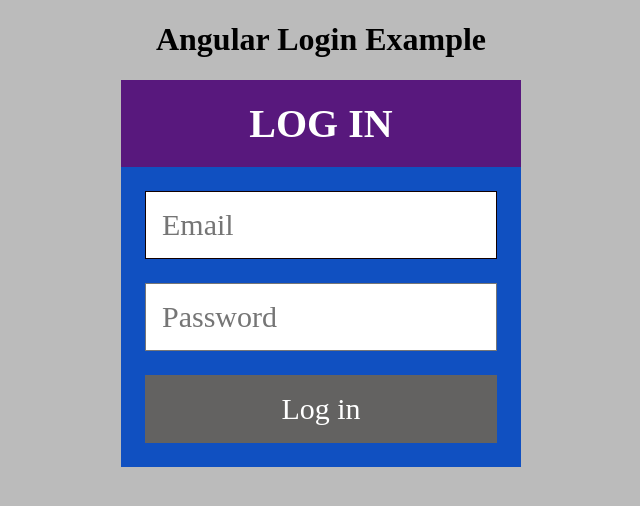
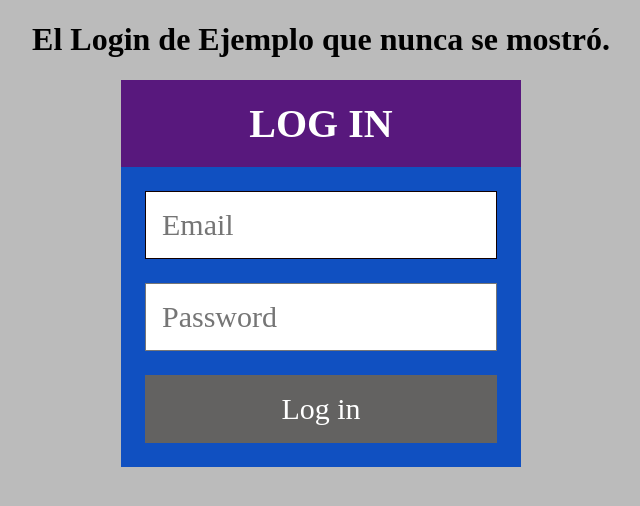
Before and after one commit to Frangar1998/TestingAngularJasmine, an Angular app in the folder angularLogin/: page /login in a window 1280 px wide. Shown: the top 506 px of the page, without its empty margins (319-959 px from the left). Built offline with nearby package versions, Linux system fonts and the light colour scheme; a web font is replaced by a local one.

Commit message:
probando

```diff
--- a/angularLogin/src/app/login/login.component.html
+++ b/angularLogin/src/app/login/login.component.html
@@ -1,5 +1,5 @@
 <h1 style="text-align:center">
-    Angular Login Example
+    El Login de Ejemplo que nunca se mostró.
   </h1>
   <div class="login">
     <h2 class="login-header">Log in</h2>
```
